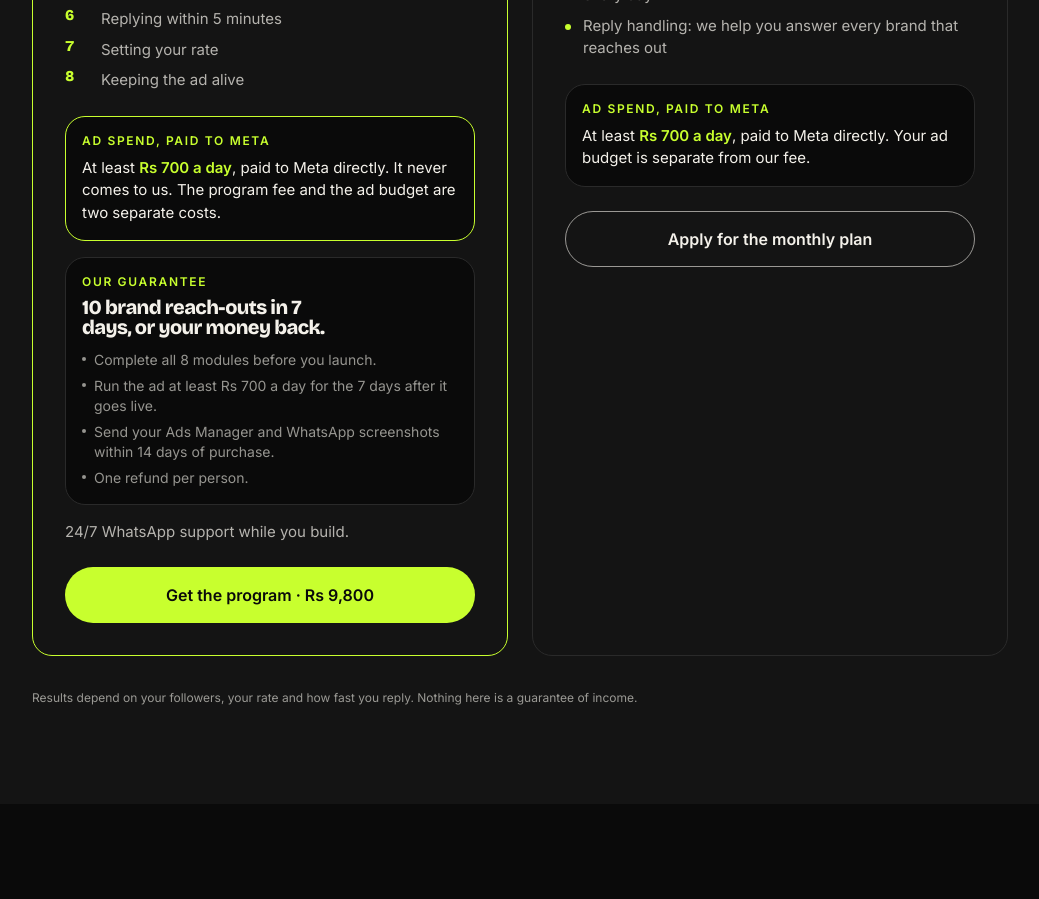
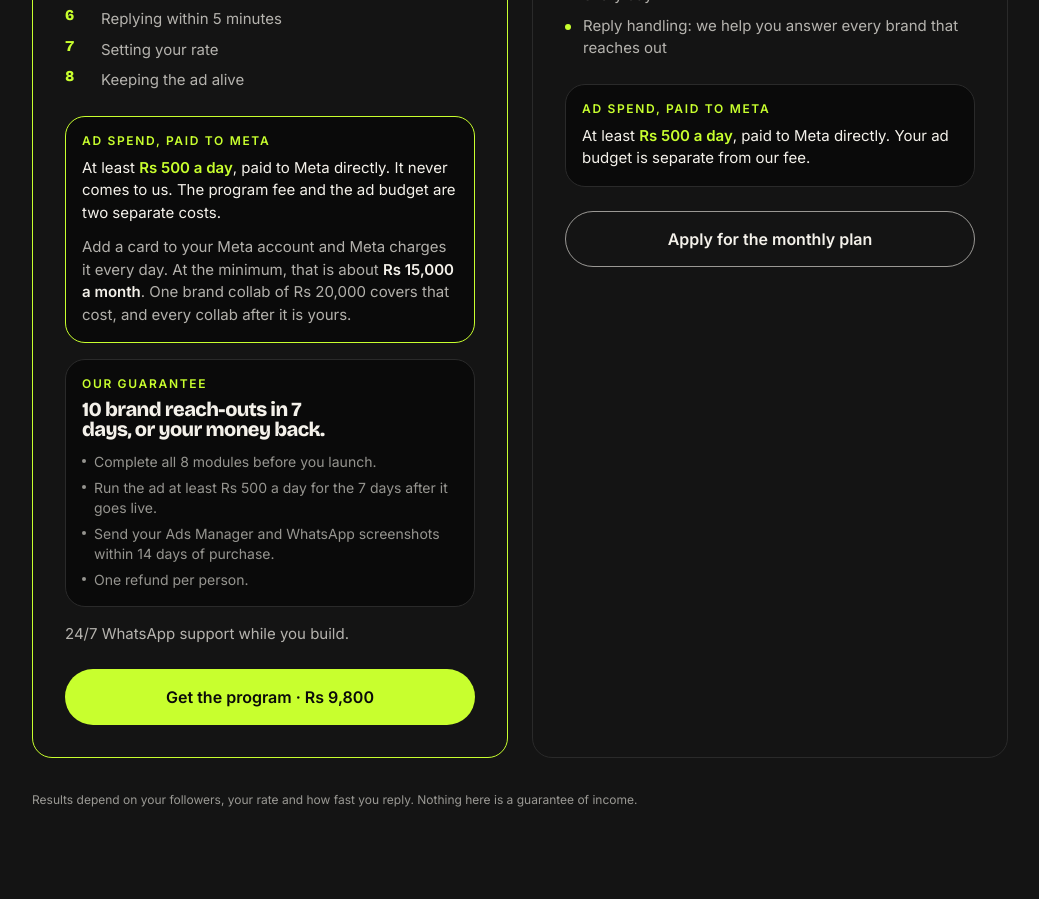
Before and after one commit to shazalsheikh/direct-collabs, a Next.js app: page /v/1 in a window 1280 px wide. Shown: the part 5680-6579 px from the top of the page, without its empty margins (120-1159 px from the left). Built offline with nearby package versions, Linux system fonts and the light colour scheme; no server answers.

Commit message:
Minimum ad spend Rs 500 a day, with the monthly card charge on the program
Co-Authored-By: Claude Haiku 5.5 <noreply@anthropic.com>

```diff
--- a/components/landing/FAQ.tsx
+++ b/components/landing/FAQ.tsx
@@ -12,7 +12,7 @@ const ITEMS: [string, string][] = [
   ],
   [
     "What does it cost?",
-    "The Brand Inbox Program is Rs 9,800 one-time, with lifetime access. The monthly service is Rs 30,000 a month. Ad spend of at least Rs 700 a day is paid to Meta separately, and it never comes to us.",
+    "The Brand Inbox Program is Rs 9,800 one-time, with lifetime access. The monthly service is Rs 30,000 a month. Ad spend of at least Rs 500 a day is paid to Meta separately, and it never comes to us.",
   ],
   [
     "Are you an agency?",
--- a/components/landing/Program.tsx
+++ b/components/landing/Program.tsx
@@ -46,6 +46,11 @@ export function Program() {
             <p className="mt-2 text-[15px] text-bone">
               At least <span className="font-semibold text-lime">Rs {AD_SPEND_NOTE.minPerDay} a day</span>, paid to Meta
               directly. It never comes to us. The program fee and the ad budget are two separate costs.
+            </p>
+            <p className="mt-3 text-[15px] text-bone-2">
+              Add a card to your Meta account and Meta charges it every day. At the minimum, that is about{" "}
+              <span className="font-semibold text-bone">Rs {rs(AD_SPEND_NOTE.monthlyAtMin).replace("Rs ", "")} a month</span>. One
+              brand collab of Rs 20,000 covers that cost, and every collab after it is yours.
             </p>
           </div>
 
--- a/lib/offer.config.ts
+++ b/lib/offer.config.ts
@@ -122,9 +122,9 @@ export const PAY_IN_2 = {
 
 /** Required ad budget, repeated plainly on both plans. */
 export const AD_BUDGET = {
-  minPerDay: 700,
+  minPerDay: 500,
   maxPerDay: 1000,
-  perMonthAtMin: 21000, // 30 days at Rs 700
+  perMonthAtMin: 15000, // 30 days at Rs 500
   daysToWarmUp: "3 to 7 days",
 };
 
@@ -158,13 +158,13 @@ export const GUARANTEE: {
   performance: {
     forms: 10,
     days: 7,
-    spendPerDay: 700,
+    spendPerDay: 500,
     refundHours: 48,
     headline: "10 brand forms in 7 days, or your money back.",
-    body: "Run the ad as taught, Rs 700 a day, approved and delivering for 7 days. If fewer than 10 brand owners fill your form, show us the Ads Manager screen and we refund within 48 hours.",
+    body: "Run the ad as taught, Rs 500 a day, approved and delivering for 7 days. If fewer than 10 brand owners fill your form, show us the Ads Manager screen and we refund within 48 hours.",
     conditions: [
       "The ad must be approved by Meta and delivering for the full 7 days.",
-      "Daily budget of at least Rs 700 for those 7 days.",
+      "Daily budget of at least Rs 500 for those 7 days.",
       "The lead form must be the one from the course, with the three questions intact.",
       "Refund request within 14 days of purchase with Ads Manager and Lead Center screenshots.",
       "One refund per person.",
@@ -219,7 +219,7 @@ export const CHAPTERS = [
   {
     n: 3,
     title: "Setting up on your own page",
-    blurb: "Step by step. Ads Manager, placements, Rs 700/day.",
+    blurb: "Step by step. Ads Manager, placements, Rs 500/day.",
     minutes: 28,
     pro: false,
   },
--- a/lib/program.config.ts
+++ b/lib/program.config.ts
@@ -57,5 +57,7 @@ export const SERVICE = {
 /** Ad spend is paid to Meta, not to us. Shown on both options. */
 export const AD_SPEND_NOTE = {
   minPerDay: AD_BUDGET.minPerDay,
+  // Meta charges the card on file every day. Monthly is 30 days at the minimum.
+  monthlyAtMin: AD_BUDGET.minPerDay * 30,
   line: `Ad spend: at least Rs ${AD_BUDGET.minPerDay} a day, paid to Meta directly. It never comes to us.`,
 };
```
